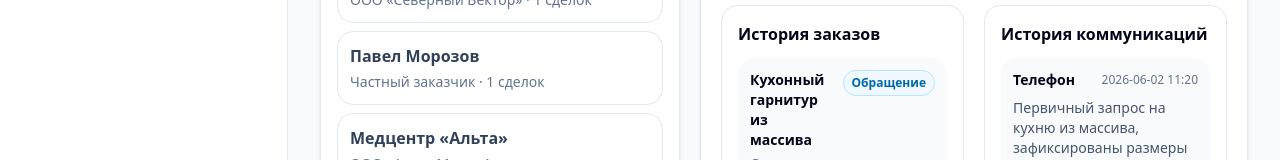
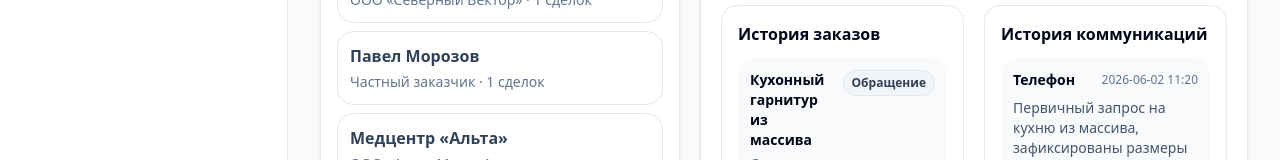
Before and after one commit to itsoftecru/aether-crm, a Next.js app: page / in a window 1280 px wide. Shown: the part 505-665 px from the top of the page. Built offline with nearby package versions, Linux system fonts and the light colour scheme.

Commit message:
Implement deal Kanban status workflow

```diff
--- a/app/page.tsx
+++ b/app/page.tsx
@@ -27,7 +27,7 @@ import {
   Wrench,
 } from 'lucide-react';
 
-type DealStatus = 'Обращение' | 'Согласование ТЗ' | 'В работе' | 'Выполнено';
+type DealStatus = 'lead' | 'specApproval' | 'inProgress' | 'done';
 
 type Deal = {
   id: string;
@@ -67,7 +67,14 @@ type NavigationItem = {
   icon: React.ComponentType<{ className?: string }>;
 };
 
-const DEAL_COLUMNS: DealStatus[] = ['Обращение', 'Согласование ТЗ', 'В работе', 'Выполнено'];
+const DEAL_STATUSES: DealStatus[] = ['lead', 'specApproval', 'inProgress', 'done'];
+
+const STATUS_TITLES: Record<DealStatus, string> = {
+  lead: 'Обращение',
+  specApproval: 'Согласование ТЗ',
+  inProgress: 'В работе',
+  done: 'Выполнено',
+};
 
 const NAVIGATION_ITEMS: NavigationItem[] = [
   { title: 'Главная', icon: Home },
@@ -219,7 +226,7 @@ const INITIAL_DEALS: Deal[] = [
     title: 'Кухонный гарнитур из массива',
     client: 'Анна Смирнова',
     createdAt: '2026-06-02',
-    status: 'Обращение',
+    status: 'lead',
     owner: 'Мария Орлова',
     dueDate: '2026-07-12',
     price: '420 000 ₽',
@@ -231,7 +238,7 @@ const INITIAL_DEALS: Deal[] = [
     title: 'Шкаф-купе в прихожую',
     client: 'Илья Кузнецов',
     createdAt: '2026-06-04',
-    status: 'Согласование ТЗ',
+    status: 'specApproval',
     owner: 'Олег Романов',
     dueDate: '2026-06-28',
     price: '185 000 ₽',
@@ -243,7 +250,7 @@ const INITIAL_DEALS: Deal[] = [
     title: 'Комплект мебели для переговорной',
     client: 'ООО «Северный Вектор»',
     createdAt: '2026-05-25',
-    status: 'В работе',
+    status: 'inProgress',
     owner: 'Екатерина Волкова',
     dueDate: '2026-07-05',
     price: '760 000 ₽',
@@ -255,7 +262,7 @@ const INITIAL_DEALS: Deal[] = [
     title: 'Детская комната под ключ',
     client: 'Павел Морозов',
     createdAt: '2026-05-18',
-    status: 'В работе',
+    status: 'inProgress',
     owner: 'Мария Орлова',
     dueDate: '2026-06-30',
     price: '315 000 ₽',
@@ -267,7 +274,7 @@ const INITIAL_DEALS: Deal[] = [
     title: 'Ресепшен для клиники',
     client: 'Медцентр «Альта»',
     createdAt: '2026-05-10',
-    status: 'Выполнено',
+    status: 'done',
     owner: 'Олег Романов',
     dueDate: '2026-06-14',
     price: '540 000 ₽',
@@ -276,11 +283,26 @@ const INITIAL_DEALS: Deal[] = [
 ];
 
 const statusStyles: Record<DealStatus, string> = {
-  Обращение: 'border-sky-200 bg-sky-50 text-sky-700',
-  'Согласование ТЗ': 'border-amber-200 bg-amber-50 text-amber-700',
-  'В работе': 'border-violet-200 bg-violet-50 text-violet-700',
-  Выполнено: 'border-emerald-200 bg-emerald-50 text-emerald-700',
+  lead: 'border-slate-200 bg-slate-100 text-slate-700',
+  specApproval: 'border-orange-200 bg-orange-50 text-orange-700',
+  inProgress: 'border-blue-200 bg-blue-50 text-blue-700',
+  done: 'border-emerald-200 bg-emerald-50 text-emerald-700',
 };
+
+
+function groupDealsByStatus(deals: Deal[]): Record<DealStatus, Deal[]> {
+  return DEAL_STATUSES.reduce(
+    (accumulator, status) => ({
+      ...accumulator,
+      [status]: deals.filter((deal) => deal.status === status),
+    }),
+    {} as Record<DealStatus, Deal[]>,
+  );
+}
+
+function flattenColumns(columns: Record<DealStatus, Deal[]>): Deal[] {
+  return DEAL_STATUSES.flatMap((status) => columns[status]);
+}
 
 function reorderColumn(items: Deal[], startIndex: number, endIndex: number): Deal[] {
   const nextItems = Array.from(items);
@@ -313,18 +335,10 @@ function moveDealBetweenColumns(
 
 export default function HomePage() {
   const [selectedClientId, setSelectedClientId] = useState(INITIAL_CLIENTS[0].id);
-  const [columns, setColumns] = useState<Record<DealStatus, Deal[]>>(() => {
-    return DEAL_COLUMNS.reduce(
-      (accumulator, status) => ({
-        ...accumulator,
-        [status]: INITIAL_DEALS.filter((deal) => deal.status === status),
-      }),
-      {} as Record<DealStatus, Deal[]>,
-    );
-  });
+  const [deals, setDeals] = useState<Deal[]>(INITIAL_DEALS);
 
-
-  const allDeals = useMemo(() => Object.values(columns).flat(), [columns]);
+  const columns = useMemo(() => groupDealsByStatus(deals), [deals]);
+  const allDeals = deals;
 
   const selectedClient = useMemo(() => {
     return INITIAL_CLIENTS.find((client) => client.id === selectedClientId) ?? INITIAL_CLIENTS[0];
@@ -352,7 +366,7 @@ export default function HomePage() {
     const sourceStatus = source.droppableId as DealStatus;
     const destinationStatus = destination.droppableId as DealStatus;
 
-    if (!DEAL_COLUMNS.includes(sourceStatus) || !DEAL_COLUMNS.includes(destinationStatus)) {
+    if (!DEAL_STATUSES.includes(sourceStatus) || !DEAL_STATUSES.includes(destinationStatus)) {
       return;
     }
 
@@ -360,12 +374,14 @@ export default function HomePage() {
       return;
     }
 
-    setColumns((currentColumns) => {
+    setDeals((currentDeals) => {
+      const currentColumns = groupDealsByStatus(currentDeals);
+
       if (sourceStatus === destinationStatus) {
-        return {
+        return flattenColumns({
           ...currentColumns,
           [sourceStatus]: reorderColumn(currentColumns[sourceStatus], source.index, destination.index),
-        };
+        });
       }
 
       const moved = moveDealBetweenColumns(
@@ -376,11 +392,11 @@ export default function HomePage() {
         destinationStatus,
       );
 
-      return {
+      return flattenColumns({
         ...currentColumns,
         [sourceStatus]: moved.source,
         [destinationStatus]: moved.destination,
-      };
+      });
     });
   };
 
@@ -531,7 +547,7 @@ export default function HomePage() {
                               <p className="mt-1 text-slate-500">Создано: {deal.createdAt} · Срок: {deal.dueDate}</p>
                             </div>
                             <span className={`shrink-0 rounded-full border px-2 py-1 text-xs font-bold ${statusStyles[deal.status]}`}>
-                              {deal.status}
+                              {STATUS_TITLES[deal.status]}
                             </span>
                           </div>
                           <p className="mt-2 font-bold text-slate-950">{deal.price}</p>
@@ -565,15 +581,15 @@ export default function HomePage() {
           <div className="flex-1 overflow-x-auto px-5 py-6 sm:px-8">
             <DragDropContext onDragEnd={handleDragEnd}>
               <div className="grid min-w-[1120px] grid-cols-4 gap-5">
-                {DEAL_COLUMNS.map((status) => (
+                {DEAL_STATUSES.map((status) => (
                   <section key={status} className="rounded-3xl border border-slate-200 bg-white p-4 shadow-sm">
                     <div className="mb-4 flex items-center justify-between">
                       <div>
-                        <h2 className="font-bold text-slate-950">{status}</h2>
+                        <h2 className="font-bold text-slate-950">{STATUS_TITLES[status]}</h2>
                         <p className="text-sm text-slate-500">{columns[status].length} карточек</p>
                       </div>
                       <span className={`rounded-full border px-3 py-1 text-xs font-bold ${statusStyles[status]}`}>
-                        {status}
+                        {STATUS_TITLES[status]}
                       </span>
                     </div>
 
@@ -625,7 +641,7 @@ export default function HomePage() {
                                         <Wrench className="h-4 w-4" />
                                         Статус
                                       </dt>
-                                      <dd className="font-medium text-slate-900">{deal.status}</dd>
+                                      <dd className="font-medium text-slate-900">{STATUS_TITLES[deal.status]}</dd>
                                     </div>
                                     <div className="flex items-center justify-between gap-3">
                                       <dt className="flex items-center gap-2">
```
